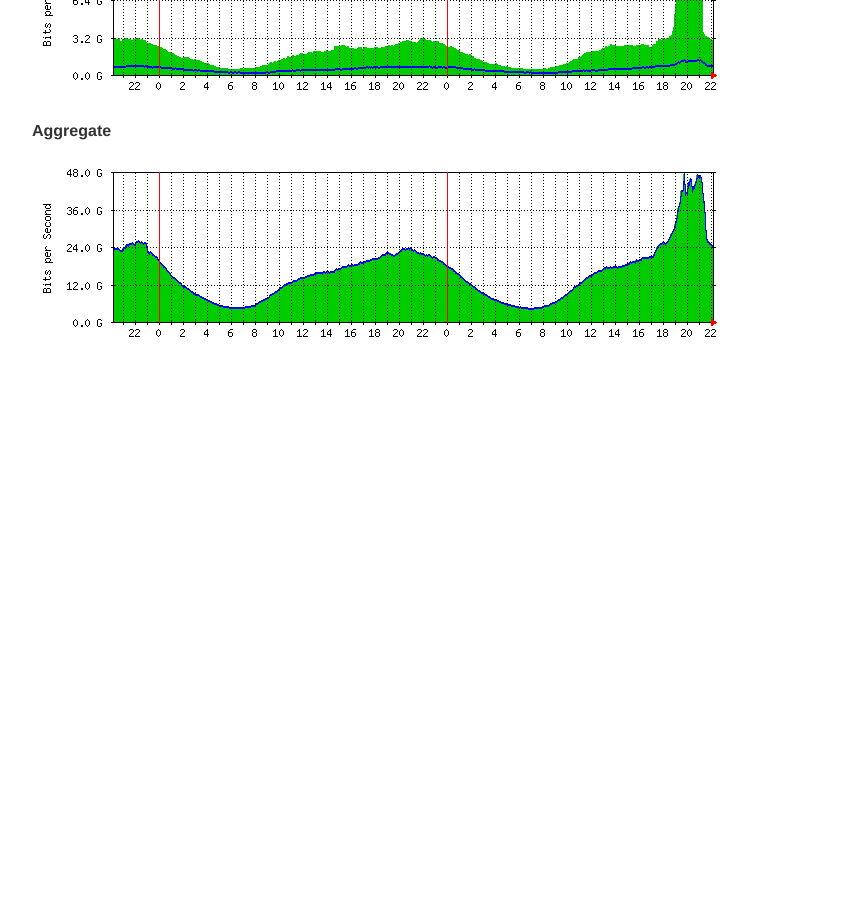
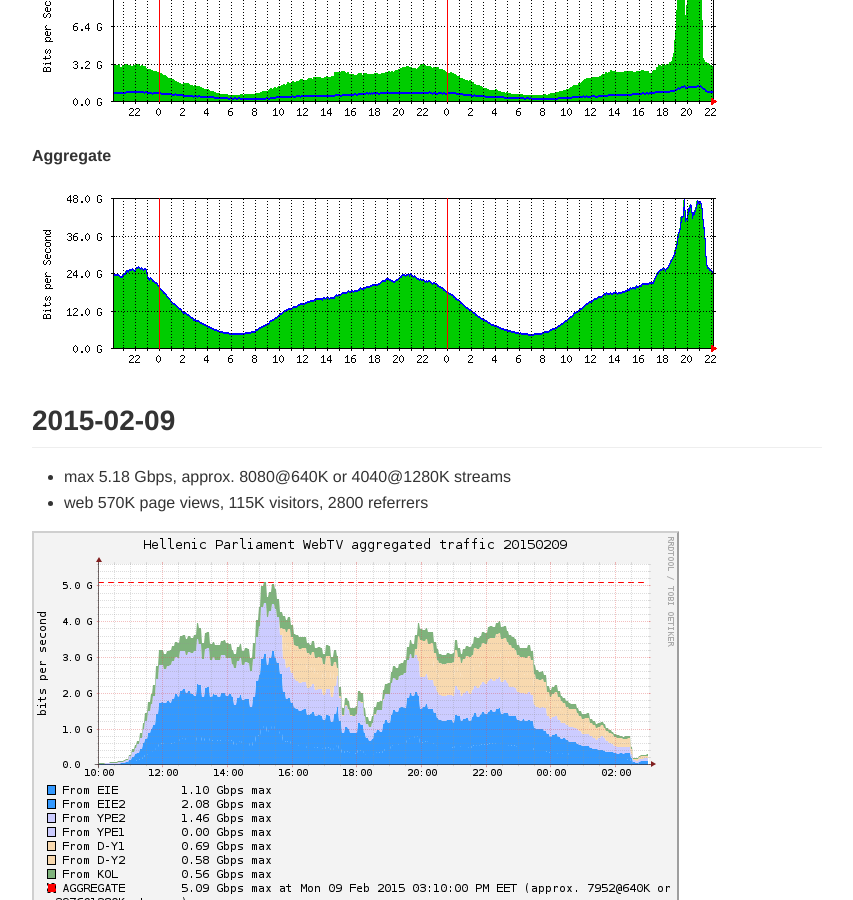
Before and after one commit to zmousm/parltv-bursts, a Jekyll site: the page built from index.md, in a window 1280 px wide and 900 px high, scrolled down 33377 px. Shown: the whole window, without its empty margins (213-1066 px from the left). Built offline with Jekyll 4.4.1, drawn with Linux system fonts in a browser that asks for light colours; Markdown is read by kramdown in place of the engine named in the settings; before the commit the page ends 33766 px from its top, so only the background shows below that; some of the changed text lies outside the part shown.

Commit message:
Add 2015-02-09

```diff
--- a/index.md
+++ b/index.md
@@ -26,6 +26,7 @@
 1. [2015-02-05](#2015-02-05)
 1. [2015-02-06](#2015-02-06)
 1. [2015-02-08](#2015-02-08)
+1. [2015-02-09](#2015-02-09)
 
 ## 2012-10-30
 * max 1K streams, 550 Mbps
@@ -222,3 +223,21 @@
 ![20150208_grix_grnet](graphs/parltv_20150208_grix-grnet.png)
 #####Aggregate
 ![20150208_grix_total](graphs/parltv_20150208_grix-total.png)
+
+## 2015-02-09
+* max 5.18 Gbps, approx. 8080@640K or 4040@1280K streams
+* web 570K page views, 115K visitors, 2800 referrers
+
+![20150209_snmp](graphs/parltv_20150209_snmp.png)
+![20150209_munin_dc](graphs/parltv_20150209_dc.png)
+![20150209_munin_detail](graphs/parltv_20150209_detail.png)
+### HTTP traffic
+![20150209_graphite_proto](graphs/parltv_20150209_g-aggr-proto.png)
+![20150209_graphite_af](graphs/parltv_20150209_g-aggr-af.png)
+![20150209_graphite_svariant](graphs/parltv_20150209_g-aggr-svariant.png)
+![20150209_graphite_sproto](graphs/parltv_20150209_g-aggr-sproto.png)
+![20150209_graphite_workers](graphs/parltv_20150209_g-workers-traffic.png)
+![20150209_graphite_reqs-hit](graphs/parltv_20150209_g-aggr-reqs-hit.png)
+![20150209_graphite_reqs-miss](graphs/parltv_20150209_g-aggr-reqs-miss.png)
+![20150209_graphite_workers_resp_time](graphs/parltv_20150209_g-workers-resp_time.png)
+![20150209_graphite_totalhttp](graphs/parltv_20150209_g-aggr-traffic.png)
```
Also changed, not shown: graphs/parltv_20150209_dc.png (added), graphs/parltv_20150209_detail.png (added), graphs/parltv_20150209_g-aggr-af.png (added), graphs/parltv_20150209_g-aggr-proto.png (added), graphs/parltv_20150209_g-aggr-reqs-hit.png (added), graphs/parltv_20150209_g-aggr-reqs-miss.png (added), graphs/parltv_20150209_g-aggr-sproto.png (added), graphs/parltv_20150209_g-aggr-svariant.png (added), graphs/parltv_20150209_g-aggr-traffic.png (added), graphs/parltv_20150209_g-workers-err-40x.png (added), graphs/parltv_20150209_g-workers-err-50x.png (added), graphs/parltv_20150209_g-workers-resp_time.png (added), graphs/parltv_20150209_g-workers-traffic.png (added), graphs/parltv_20150209_snmp.png (added).
